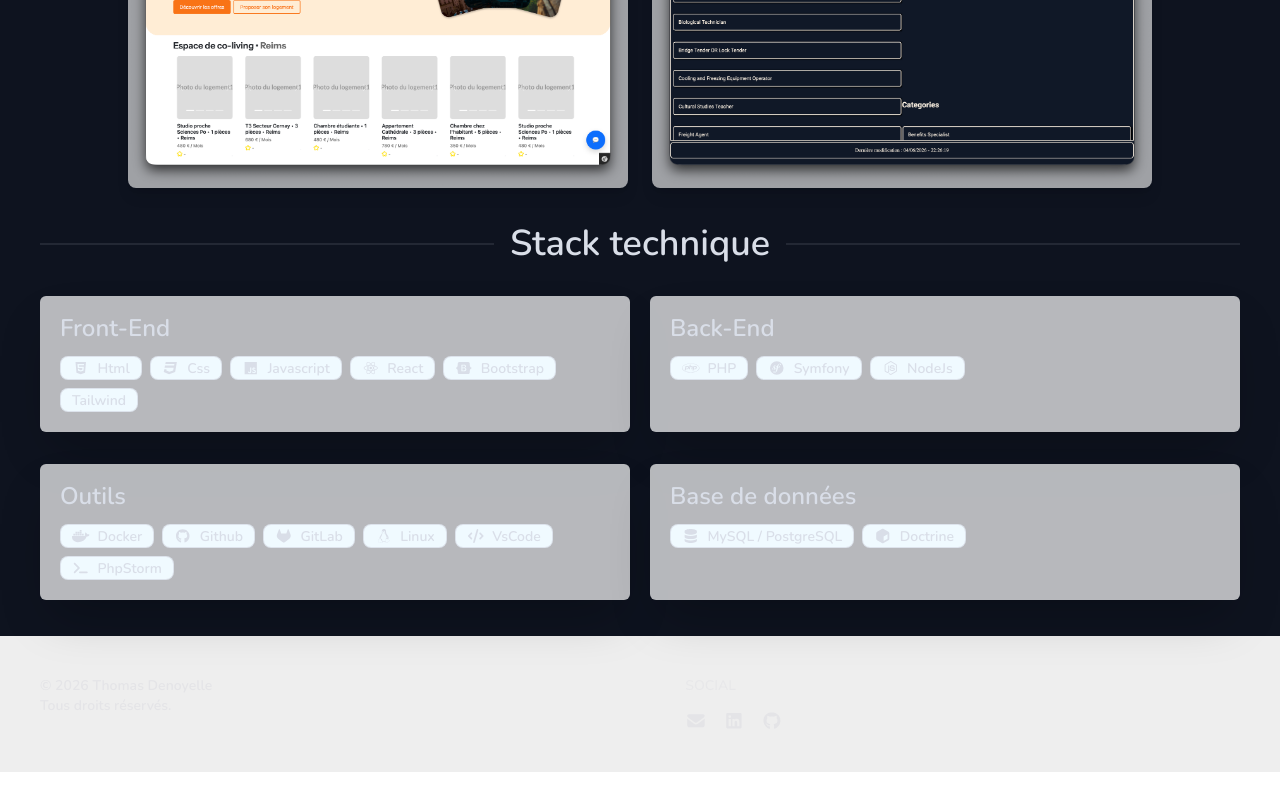
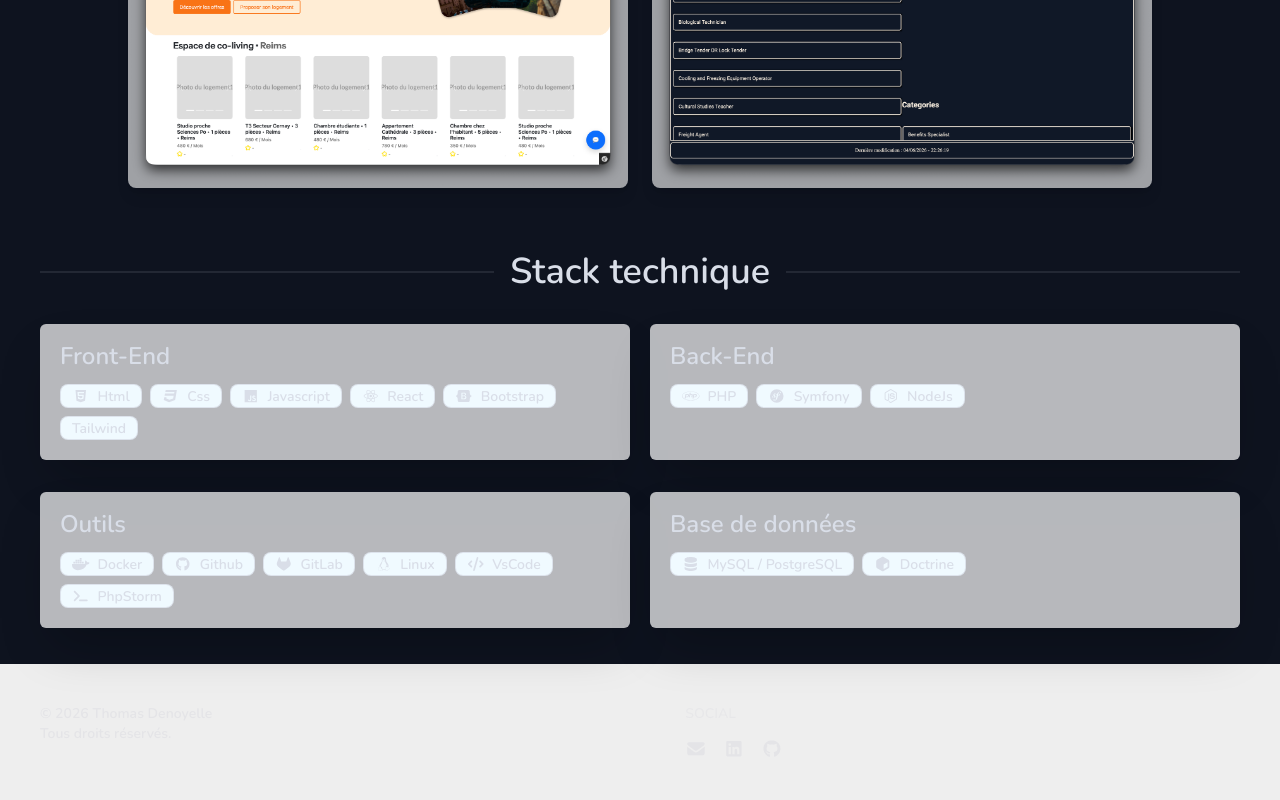
Before and after one commit to ToMaTo1206/portfolio-next, a Next.js app: page / in a window 1280 px wide. Shown: the part 2136-2936 px from the top of the page. Before the commit the page ends 2908 px from the top, so only its background shows below. Built offline with nearby package versions, Linux system fonts and the light colour scheme.

Commit message:
feat: add padding top in the Stack component

```diff
--- a/src/components/stack/stack.tsx
+++ b/src/components/stack/stack.tsx
@@ -11,7 +11,7 @@ import { faCode, faCube, faDatabase, faTerminal,} from "@fortawesome/free-solid-
 
 export default function Stack() {
     return(
-        <div className="flex flex-col justify-center w-full px-10 py-5">
+        <div className="flex flex-col justify-center w-full px-10 py-5 pt-12">
             <div className="divider pb-5">
                 <p className="text-4xl font-bold">
                     Stack technique
```
